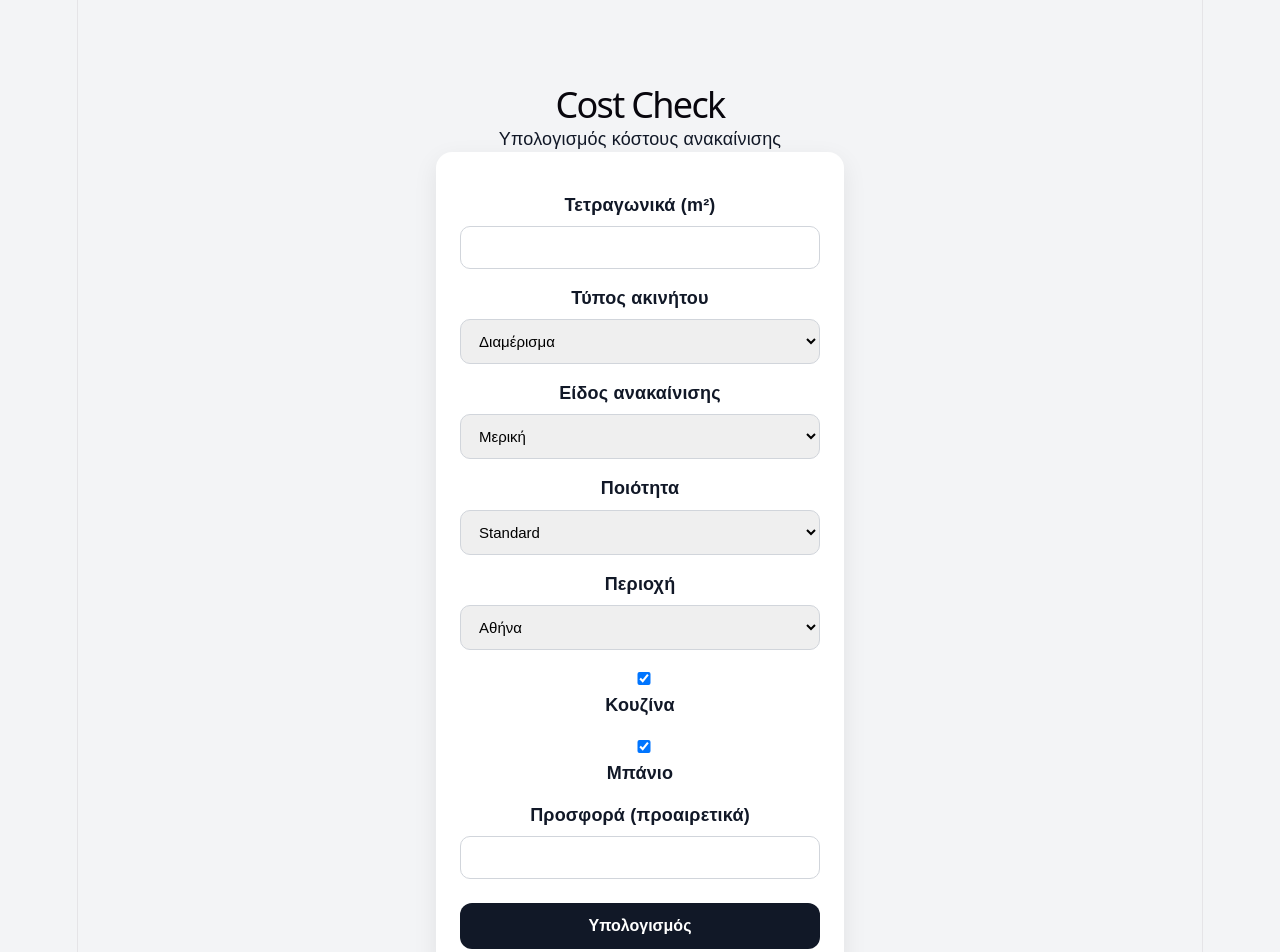
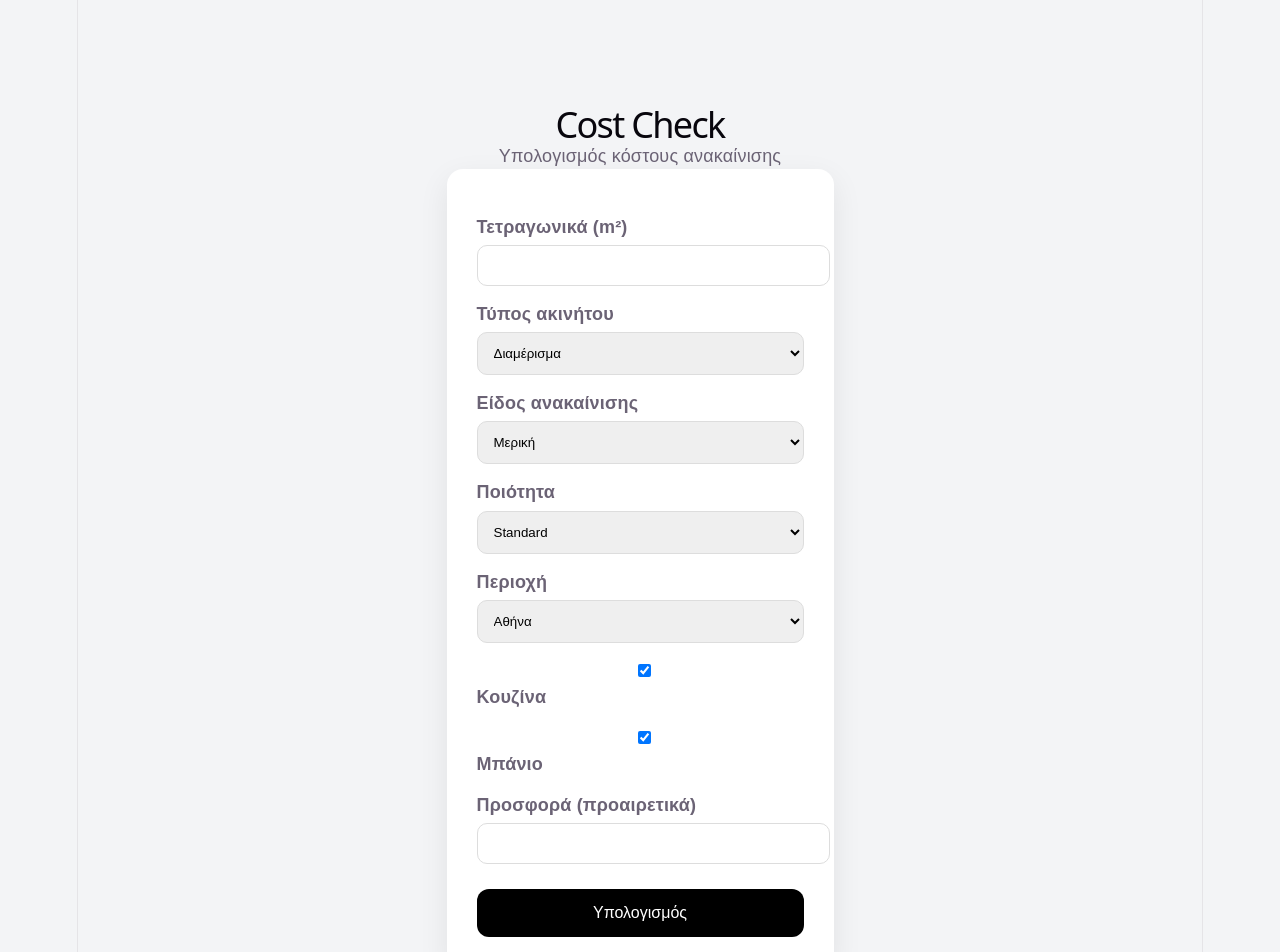
Before and after one commit to kasle-2/cost-check, a React (Vite) app: page / in a window 1280 px wide. Shown: the top 952 px of the page. Built offline with nearby package versions, Linux system fonts and the light colour scheme.

Commit message:
better result UI

```diff
--- a/src/App.css
+++ b/src/App.css
@@ -1,112 +1,73 @@
-* {
-  box-sizing: border-box;
-}
-
 body {
   margin: 0;
-  font-family: Arial, Helvetica, sans-serif;
+  font-family: Arial, sans-serif;
   background: #f3f4f6;
-  color: #111827;
 }
 
 .container {
-  max-width: 800px;
-  margin: 40px auto;
+  max-width: 900px;
+  margin: 60px auto;
   padding: 20px;
+  text-align: center;
 }
 
 h1 {
-  margin-bottom: 8px;
   font-size: 36px;
+  margin-bottom: 5px;
 }
 
-.subtitle {
-  margin-bottom: 24px;
-  color: #4b5563;
-}
-
-.card,
-.result-card {
-  background: #ffffff;
-  padding: 24px;
+.card {
+  background: white;
+  padding: 30px;
   border-radius: 16px;
-  box-shadow: 0 8px 24px rgba(0, 0, 0, 0.08);
-  margin-bottom: 24px;
+  box-shadow: 0 10px 30px rgba(0,0,0,0.08);
+  max-width: 500px;
+  margin: 0 auto;
+  text-align: left;
 }
 
 label {
   display: block;
-  margin-top: 16px;
-  margin-bottom: 8px;
+  margin-top: 15px;
+  margin-bottom: 5px;
   font-weight: 600;
 }
 
-input,
-select {
+input, select {
   width: 100%;
-  padding: 12px 14px;
-  border: 1px solid #d1d5db;
+  padding: 12px;
   border-radius: 10px;
-  font-size: 15px;
-}
-
-.checkbox-group {
-  margin-top: 18px;
-}
-
-.checkbox-label {
-  display: flex;
-  align-items: center;
-  gap: 10px;
-  font-weight: 500;
-  margin-bottom: 10px;
-}
-
-.checkbox-label input {
-  width: auto;
+  border: 1px solid #ddd;
 }
 
 button {
+  margin-top: 25px;
   width: 100%;
-  margin-top: 24px;
-  padding: 14px;
+  padding: 15px;
   border: none;
   border-radius: 12px;
-  background: #111827;
+  background: black;
   color: white;
   font-size: 16px;
-  font-weight: 700;
   cursor: pointer;
 }
 
-button:hover {
-  opacity: 0.95;
+.result-card {
+  margin-top: 30px;
+  background: white;
+  padding: 30px;
+  border-radius: 16px;
+  box-shadow: 0 10px 30px rgba(0,0,0,0.08);
 }
 
-.price-range {
-  font-size: 28px;
-  font-weight: 800;
-  margin: 12px 0;
-}
-
-ul {
-  padding-left: 20px;
-}
-
-li {
-  margin-bottom: 10px;
-}
-
-.quote-box {
-  margin-top: 24px;
-  padding: 16px;
-  border-radius: 12px;
-  background: #f9fafb;
-  border: 1px solid #e5e7eb;
+.price {
+  font-size: 32px;
+  font-weight: bold;
+  margin: 10px 0;
 }
 
 .note {
-  margin-top: 24px;
+  margin-top: 20px;
   font-size: 14px;
-  color: #6b7280;
+  color: gray;
 }
--- a/src/App.jsx
+++ b/src/App.jsx
@@ -195,17 +195,23 @@ export default function App() {
 
             {result && (
                 <div className="result-card">
-                    <h2>Αποτέλεσμα</h2>
+                    <h2>Εκτιμώμενο κόστος</h2>
+
+                    <p className="price">
+                        {result.low.toLocaleString("el-GR")} € — {result.high.toLocaleString("el-GR")} €
+                    </p>
 
                     <p>
-                        {result.low.toLocaleString("el-GR")} € -{" "}
-                        {result.high.toLocaleString("el-GR")} €
+                        Μέσο κόστος: {result.avg.toLocaleString("el-GR")} €
                     </p>
 
                     <p>
                         €/m²: {result.avgPerSqmLow} - {result.avgPerSqmHigh}
                     </p>
 
+                    <p className="note">
+                        Η εκτίμηση βασίζεται σε ενδεικτικές τιμές αγοράς και δεν αποτελεί δεσμευτική προσφορά.
+                    </p>
                     <h3>Ανάλυση</h3>
                     <ul>
                         {result.breakdown.map((item, i) => (
```
